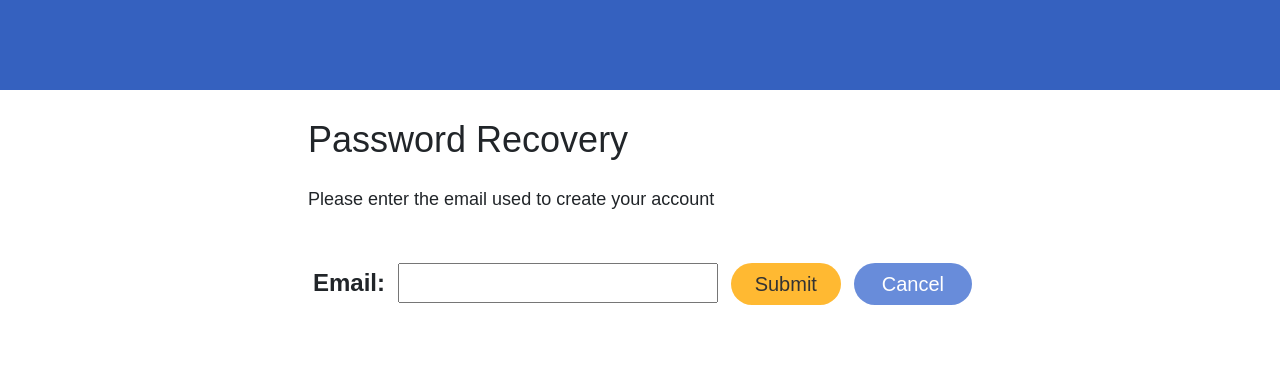
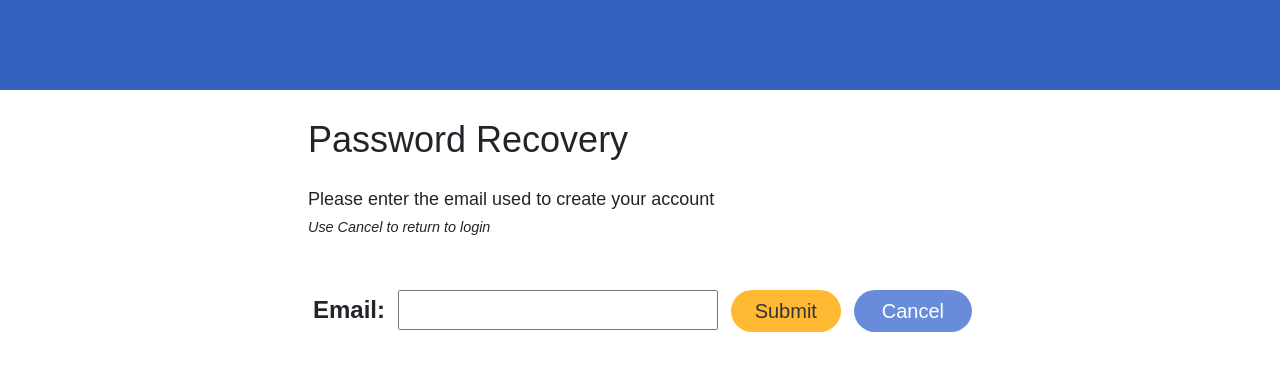
Before and after one commit to BCampbell619/PickLeague, a PHP site: page /forgotPass.php in a window 1280 px wide. Shown: the top 371 px of the page. Run offline with PHP 8.4, Linux system fonts and the light colour scheme; some libraries are stand-ins or nearby versions; some web fonts are replaced.

Commit message:
Updating forgotPass.php

```diff
--- a/League/forgotPass.php
+++ b/League/forgotPass.php
@@ -19,7 +19,7 @@
         <div class="col-xs-12 col-sm-12 col-md-12 col-lg-12">
         <div class="usrNmFrm">
             <h3>Password Recovery</h3>
-            <p>Please enter the email used to create your account</p>
+            <p>Please enter the email used to create your account <br><small style="font-style: Italic;">Use Cancel to return to login</small></p>
             <form action="forgotPass.php" method="post">
                 <label for="email">Email:</label>
                 <input type="text" id="email" name="email">
```
